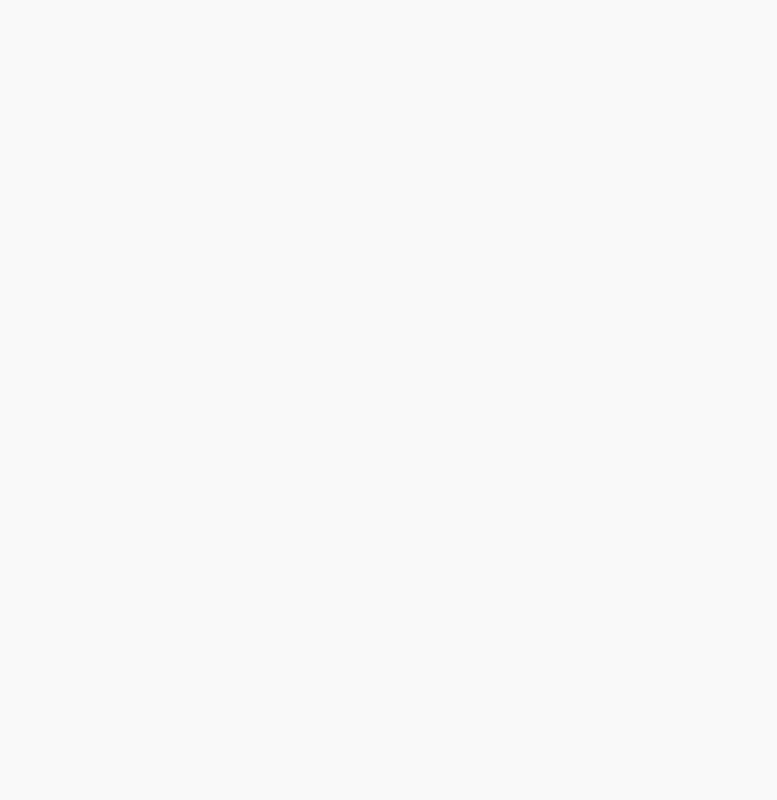
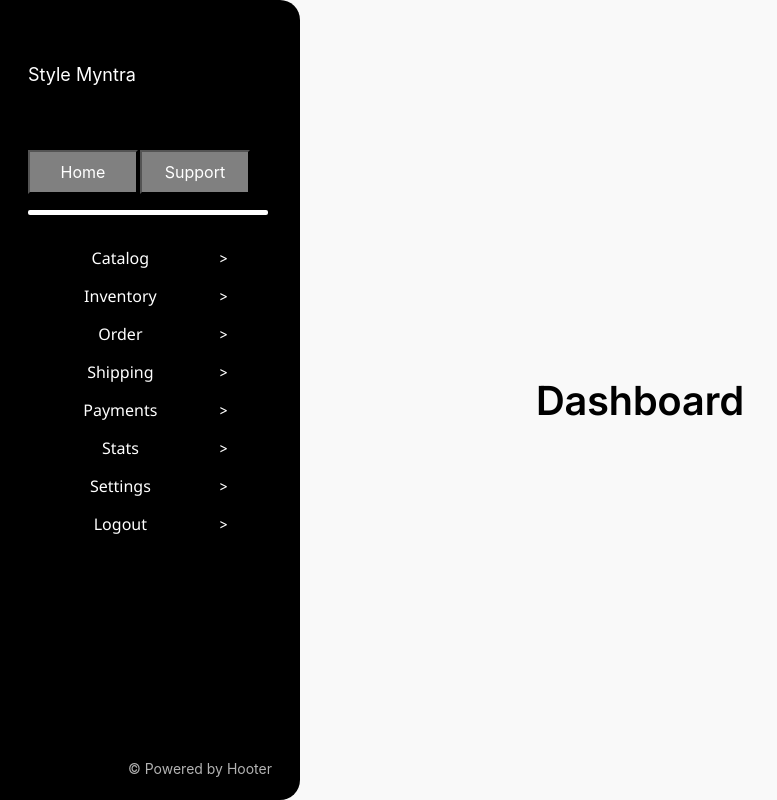
Before and after one commit to Tulsiyan-Fashion-pvt-ltd/Hooter_frontend, a React (Vite) app: page /Dashboard in a window 1280 px wide. Before the commit this address had no page. Shown: the whole page, without its empty margins (0-777 px from the left). Built offline with nearby package versions, Linux system fonts and the light colour scheme.

Commit message:
Added the sidebar

```diff
--- a/src/App.jsx
+++ b/src/App.jsx
@@ -2,6 +2,7 @@ import { Routes, Route } from "react-router-dom";
 import Login from "./pages/login";
 import Homepage from "./homepage";
 import Register from "./pages/register";
+import Dashboard from "./pages/dashboard";
 
 
 function App() {
@@ -10,6 +11,7 @@ function App() {
       <Route path="/" element={<Homepage/>} />
       <Route path="/login" element={<Login />} />
       <Route path="/register" element={<Register/>}/>
+      <Route path="/Dashboard" element={<Dashboard/>}/>
     </Routes>
   );
 }
--- /dev/null
+++ b/src/components/sidebar.jsx
@@ -0,0 +1,67 @@
+import { useState } from "react";
+import "../css/pages/sidebar.css";
+import { NavLink } from "react-router-dom";
+
+
+const Sidebar = () => {
+  const [activeTopBtn, setActiveTopBtn] = useState("home");
+
+  const items = [
+    "Catalog",
+    "Inventory",
+    "Order",
+    "Shipping",
+    "Payments",
+    "Stats",
+    "Settings",
+    "Logout",
+  ];
+
+  return (
+    <aside className="isolated-sidebar">
+
+      {/* Brand */}
+      <div className="sidebar-header">
+        <span className="sidebar-title">Style Myntra</span>
+      </div>
+
+      {/* Home & Support buttons */}
+      <button
+        className={`sidebar-top-btn sidebar-home ${
+          activeTopBtn === "home" ? "active" : ""
+        }`}
+        onClick={() => setActiveTopBtn("home")}
+      >
+        Home
+      </button>
+
+      <button
+        className={`sidebar-top-btn sidebar-support ${
+          activeTopBtn === "support" ? "active" : ""
+        }`}
+        onClick={() => setActiveTopBtn("support")}
+      >
+        Support
+      </button>
+
+      {/* Underline */}
+      <div className="sidebar-underline"></div>
+
+      {/* Menu items */}
+      <nav className="sidebar-menu">
+        {items.map((item) => (
+          <div className="sidebar-item" key={item}>
+            <span className="sidebar-label">{item}</span>
+            <span className="sidebar-arrow">{'>'}</span>
+          </div>
+        ))}
+      </nav>
+
+      {/* Footer */}
+      <div className="sidebar-footer">© Powered by Hooter</div>
+
+    </aside>
+  );
+};
+
+export default Sidebar;
--- /dev/null
+++ b/src/css/pages/sidebar.css
@@ -0,0 +1,149 @@
+.isolated-sidebar {
+  position: fixed;
+  top: 0;
+  left: 0;
+
+  width: 300px;
+  height: 100vh;
+
+  background: #000000;
+  border-radius: 0px 20px 20px 0px;
+
+  box-sizing: border-box;
+  z-index: 10000;
+}
+
+
+.sidebar-header {
+  position: absolute;
+  top: 64px;
+  left: 28px;
+}
+
+.sidebar-title {
+  font-family: "Inter", sans-serif;
+  font-size: 18px;
+  font-weight: 400;
+  line-height: 100%;
+  letter-spacing: 0;
+  color: #FFFFFF;
+}
+
+
+
+
+.sidebar-home,
+.sidebar-support {
+  position: absolute;
+  top: 150px;
+
+  width: 110px;
+  height: 44px;
+
+  background: #808080;
+
+  display: flex;
+  align-items: center;
+  justify-content: center;
+
+  font-family: "Inter", sans-serif;
+  font-size: 16px;
+  font-weight: 400;
+  line-height: 100%;
+  letter-spacing: 0;
+
+  color: #FFFFFF;
+  cursor: pointer;
+}
+
+.sidebar-home {
+  left: 28px;
+}
+
+.sidebar-support {
+  left: 140px;
+}
+
+
+
+.sidebar-underline {
+  position: absolute;
+  top: 210px;
+  left: 28px;
+
+  width: 240px;
+  height: 5px;
+  border-radius: 2px;
+  background: #FFFFFF;
+}
+
+
+.sidebar-menu {
+  position: absolute;
+  top: 250px;
+  left: 28px;
+
+  display: flex;
+  flex-direction: column;
+  gap: 22px;
+}
+
+
+
+
+.sidebar-item {
+  width: 200px;
+  margin: 0 auto;
+
+  display: grid;
+  grid-template-columns: 1fr auto;
+  align-items: center;
+
+  column-gap: 6px;
+
+  font-family: "Inter", sans-serif;
+  font-size: 16px;
+  font-weight: 400;
+  line-height: 100%;
+  letter-spacing: 0;
+
+  color: #FFFFFF;
+  cursor: pointer;
+}
+
+
+
+.sidebar-label {
+  display: flex;
+  align-items: center;
+  justify-self: center;   /* ⬅️ centers text inside the row */
+  white-space: nowrap;
+}
+
+
+.sidebar-arrow {
+  font-family: "Inter", sans-serif;
+  font-size: 14px;
+  font-weight: 400;
+  color: #FFFFFF;
+  flex-shrink: 0;
+}
+
+
+.sidebar-footer {
+  position: absolute;
+  bottom: 24px;
+  right: 28px;
+  left: auto;
+
+  font-family: "Inter", sans-serif;
+  font-size: 14px;
+  font-weight: 400;
+  line-height: 100%;
+  letter-spacing: 0;
+
+  color: #FFFFFF;
+  opacity: 0.7;
+
+  text-align: right;
+}
--- /dev/null
+++ b/src/pages/dashboard.jsx
@@ -0,0 +1,12 @@
+import Sidebar from "../components/sidebar";
+
+const Dashboard = () => {
+  return (
+    <>
+      <Sidebar />
+      <h1>Dashboard</h1>
+    </>
+  );
+};
+
+export default Dashboard;
```
